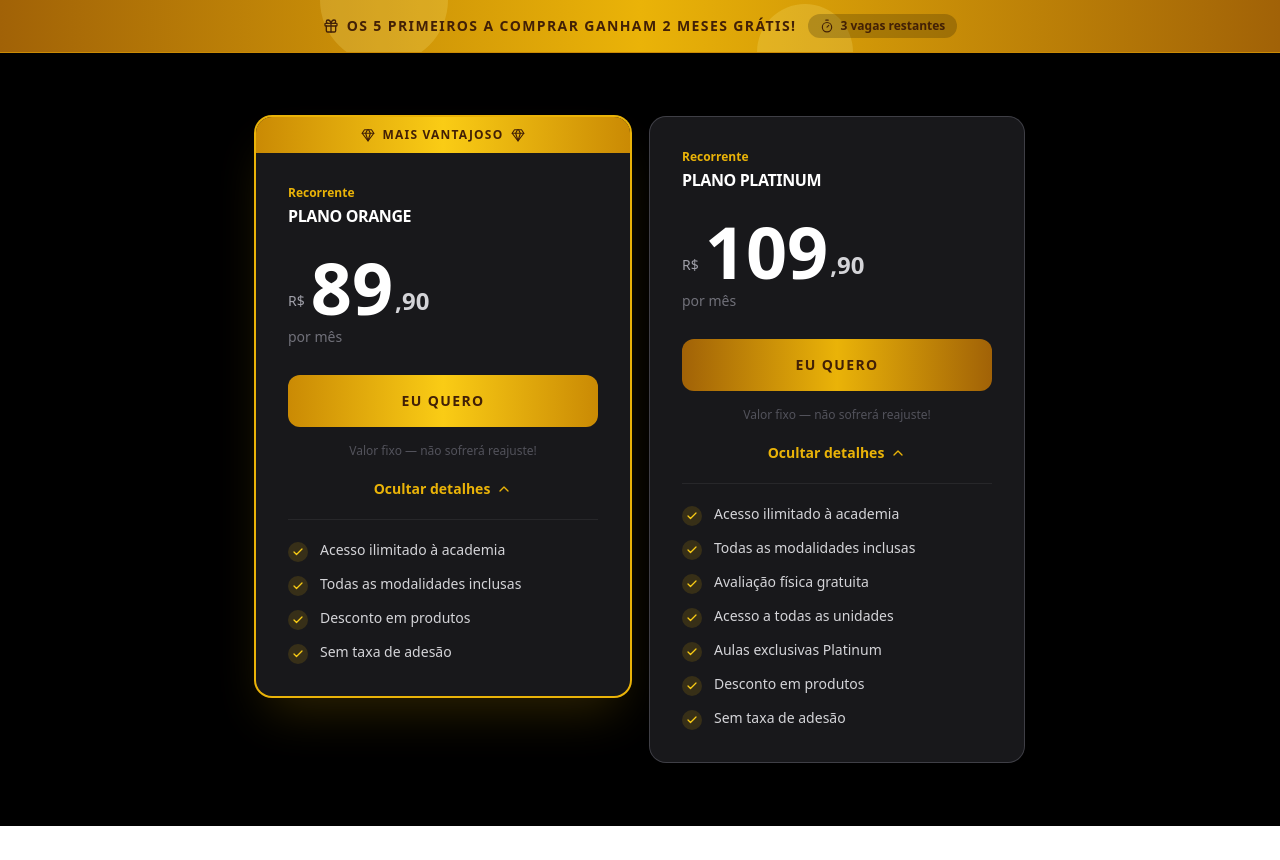
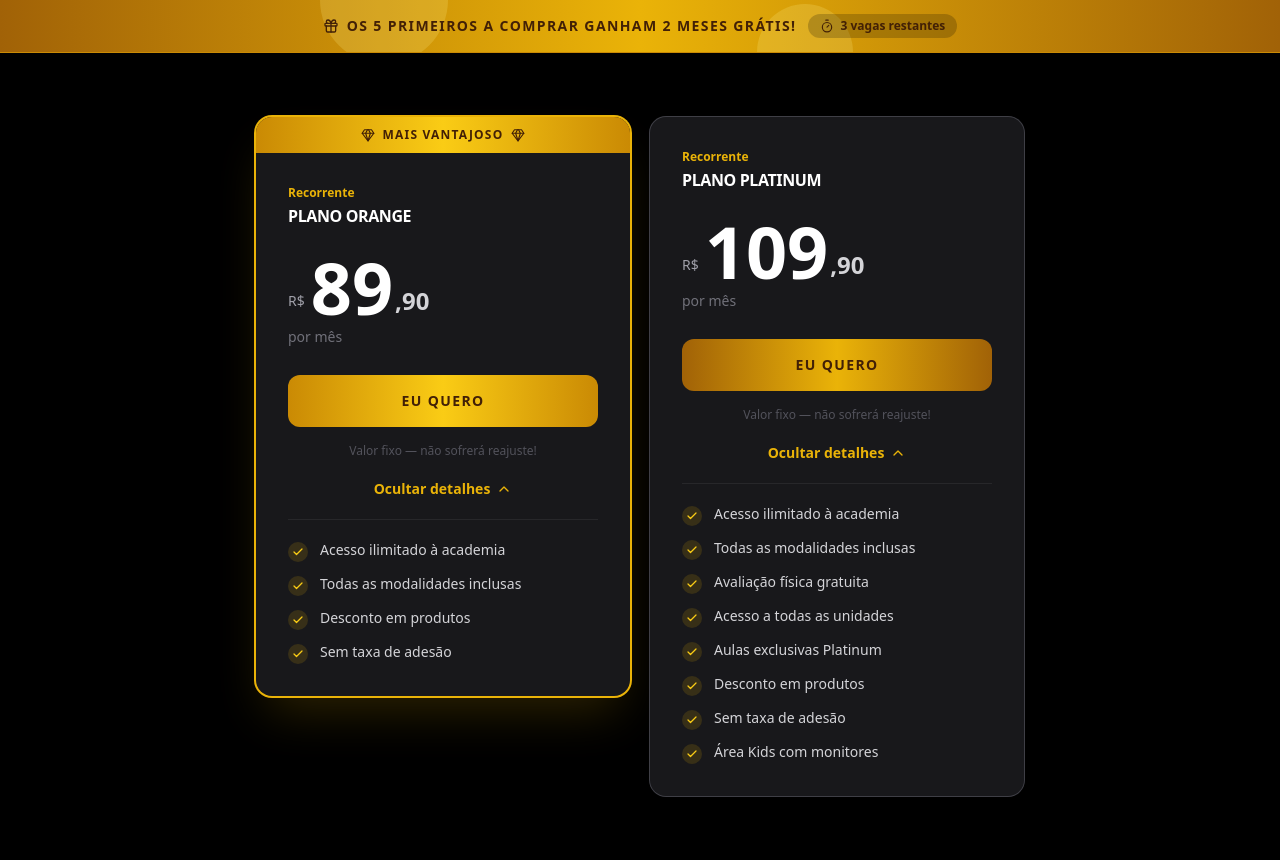
Before and after one commit to rossiusdt/gtsport, a React (Vite) app: page / in a window 1280 px wide. Before the commit the page ends 826 px from the top, so only its background shows below. Built offline with nearby package versions, Linux system fonts and the light colour scheme.

Commit message:
Updated PricingCards.tsx

```diff
--- a/src/components/PricingCards.tsx
+++ b/src/components/PricingCards.tsx
@@ -50,6 +50,7 @@ const plans: Plan[] = [
       'Aulas exclusivas Platinum',
       'Desconto em produtos',
       'Sem taxa de adesão',
+      'Área Kids com monitores',
     ],
     highlighted: false,
     link: 'https://seguro.verifypagamentos.shop/api/public/shopify?product=2989245556387&store=29892',
```
